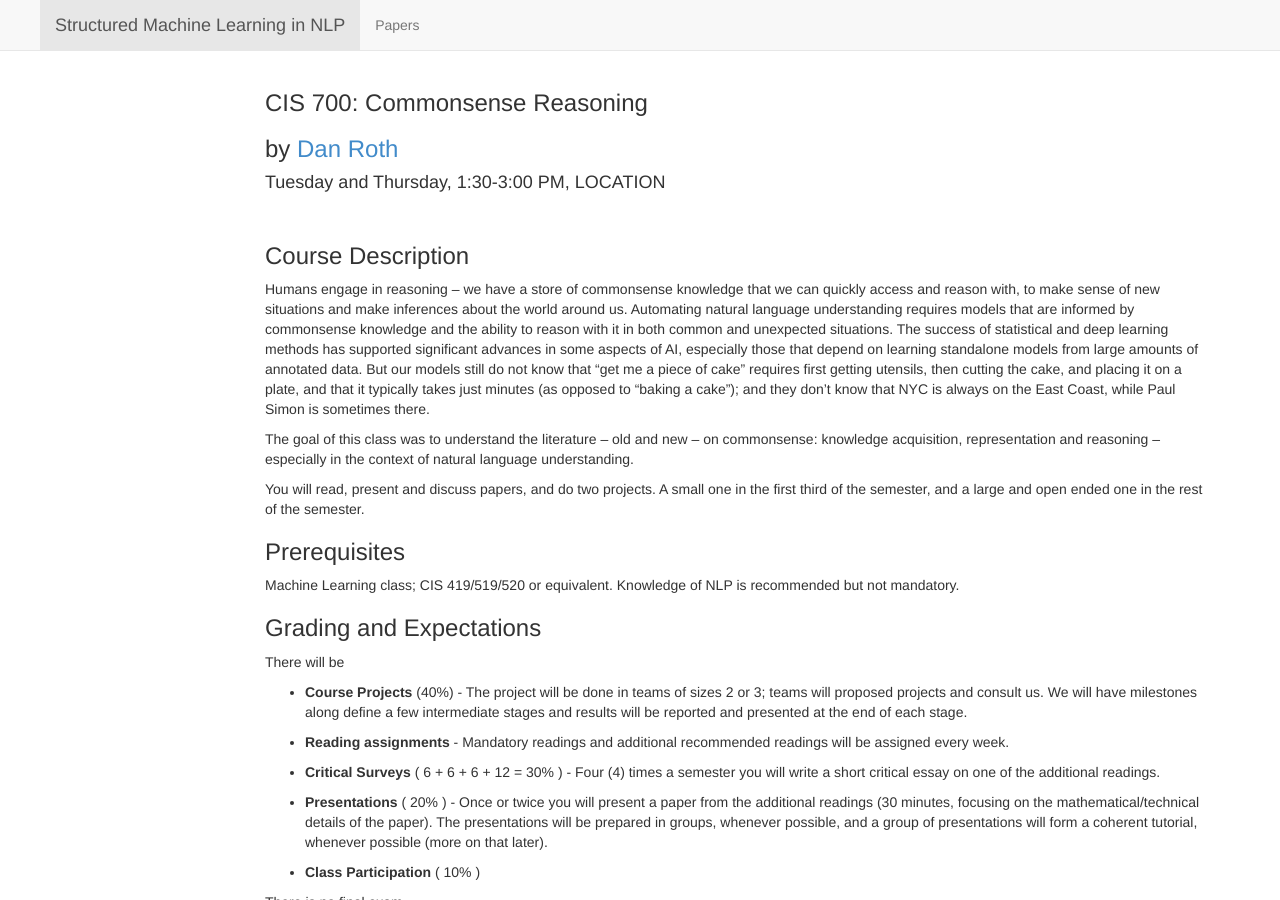
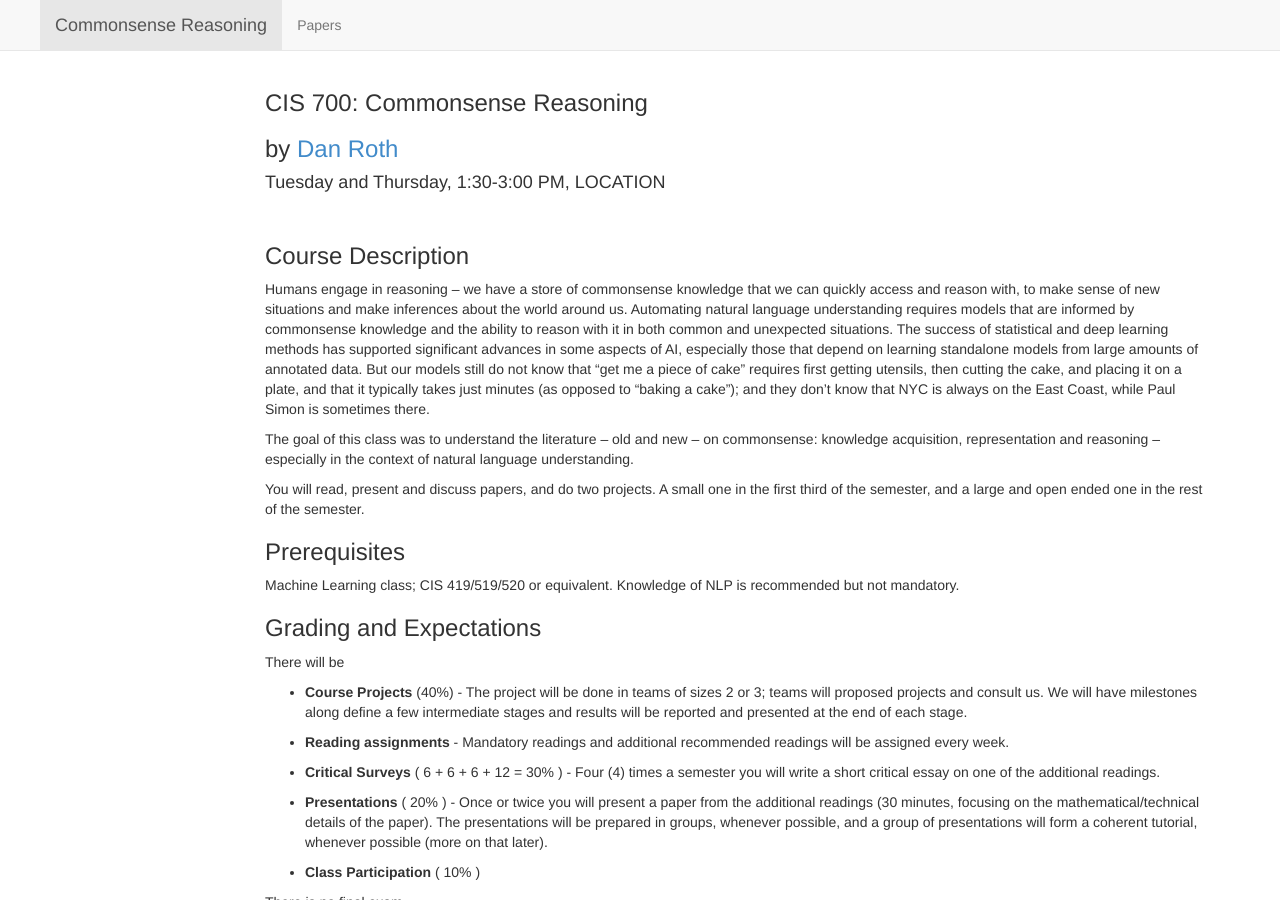
Before and after one commit to nitishgupta/cis700dr, a Jekyll site: the page built from index.md, in a window 1280 px wide and 900 px high. Built offline with Jekyll 4.4.1, drawn with Linux system fonts in a browser that asks for light colours; nearby versions of some CDN libraries.

Commit message:
change site name

```diff
--- a/_config.yml
+++ /dev/null
@@ -1,4 +0,0 @@
-exclude: ['README.md', '*.key']
-timezone: US/Eastern
-markdown: kramdown
-# baseurl: 'http://www.cis.upenn.edu/~danroth/Teaching/CIS-700-006'
--- a/_layouts/default.html
+++ b/_layouts/default.html
@@ -32,7 +32,7 @@
             <span class="icon-bar"></span>
           </button>
           <ul class="nav navbar-nav">
-            <li id="main_page"><a href="{{site.baseurl}}/index.html" class="navbar-brand">Structured Machine Learning in NLP</a></li>
+            <li id="main_page"><a href="{{site.baseurl}}/index.html" class="navbar-brand">Commonsense Reasoning</a></li>
           </ul>
         </div>
         <nav class="collapse navbar-collapse" role="navigation">
```
